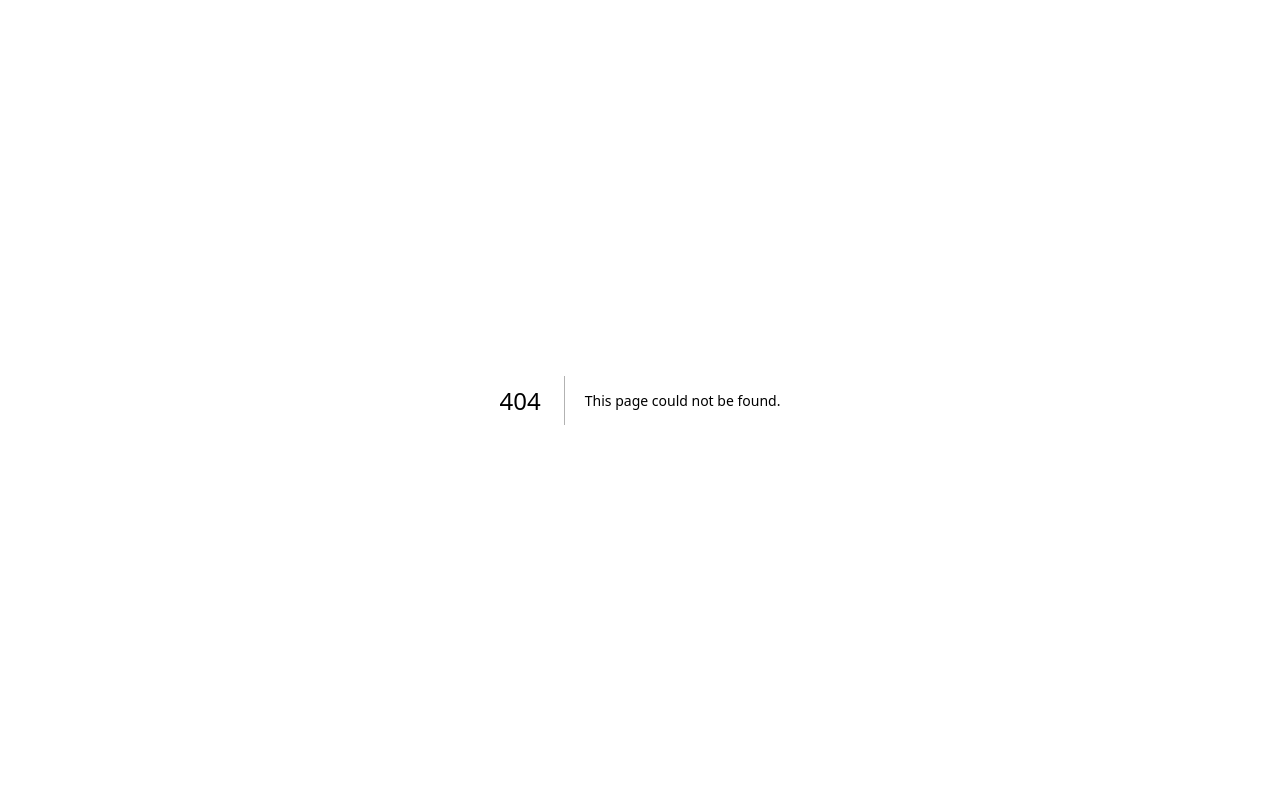
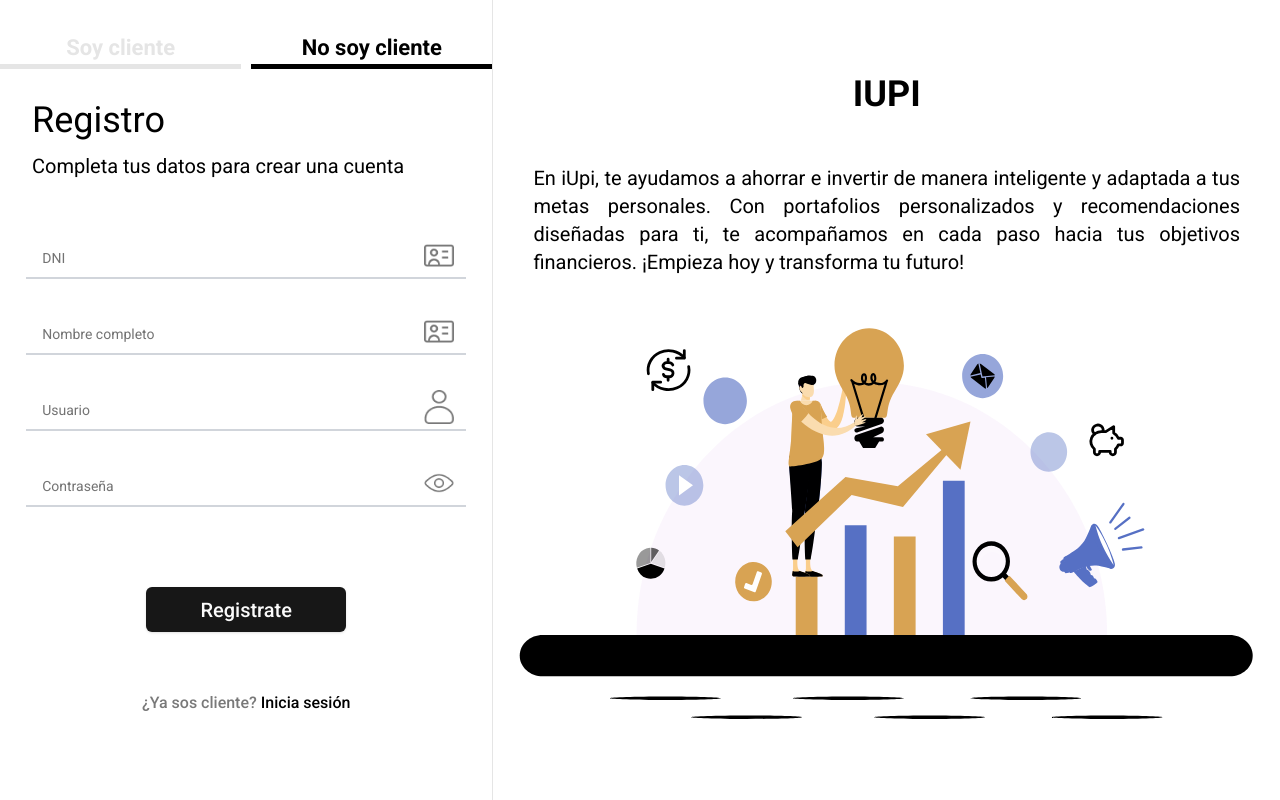
Before and after one commit to SoyIsabelMM/MVP-Planificaci-n-financiera, a Next.js app in the folder frontend/: page /signup in a window 1280 px wide. Before the commit this address had no page. Built offline with nearby package versions, Linux system fonts and the light colour scheme.

Commit message:
feat: crear componente Signup

```diff
--- /dev/null
+++ b/frontend/src/app/(landing)/signup/page.jsx
@@ -0,0 +1,7 @@
+import { SignupForm } from '@/components/SignupForm/SignupForm';
+
+function SigninPage() {
+  return <SignupForm />;
+}
+
+export default SigninPage;
--- a/frontend/src/components/CustomForm/CustomForm.jsx
+++ b/frontend/src/components/CustomForm/CustomForm.jsx
@@ -2,11 +2,10 @@
 import { useState } from 'react';
 import { Button } from '../ButtonCustom/ButtonCustom';
 import { CustomInput } from '../CustonInput/CustomInput';
-import { loginFields } from '@/constants/authFields';
-
-export const CustomForm = () => {
+import Link from 'next/link';
+export const CustomForm = ({ fields, nameBtn }) => {
   const [formData, setFormData] = useState(
-    loginFields.reduce((acc, field) => ({ ...acc, [field.name]: '' }), {})
+    fields.reduce((acc, field) => ({ ...acc, [field.name]: '' }), {})
   );
 
   const [errors, setErrors] = useState({});
@@ -20,7 +19,7 @@ export const CustomForm = () => {
   const validateForm = () => {
     const newErrors = {};
 
-    loginFields.forEach((field) => {
+    fields.forEach((field) => {
       if (
         field.name === 'email' &&
         !/\S+@\S+\.\S+/.test(formData[field.name])
@@ -51,7 +50,7 @@ export const CustomForm = () => {
       className="px-1 mt-[12%] flex flex-col  mb-[12%] w-full max-w-md mx-auto  "
       noValidate
     >
-      {loginFields.map((field) => (
+      {fields.map((field) => (
         <CustomInput
           key={field.id}
           label={field.label}
@@ -73,7 +72,7 @@ export const CustomForm = () => {
         type="submit"
         className="w-[200px] h-[45px] mt-[10%] mx-auto text-[20px] font-medium"
       >
-        Ingresar
+        <Link href="/dashboard">{nameBtn}</Link>
       </Button>
     </form>
   );
--- a/frontend/src/components/CustonInput/CustomInput.jsx
+++ b/frontend/src/components/CustonInput/CustomInput.jsx
@@ -22,7 +22,7 @@ export const CustomInput = ({
           {...props}
           tabIndex={tabIndex}
           className={cn(
-            'pl-4 pr-10 py-2 text-[17px] border-t-0 border-x-0 border-b-2 rounded-none',
+            'pl-4 pr-10 py-2 text-[17px] border-t-0 border-x-0 border-b-2 rounded-none mb-5',
             'focus:ring-0 focus:border-primary focus:outline-none',
             'transition-colors duration-200',
             error ? 'border-red-500' : 'border-gray-300',
--- a/frontend/src/components/LandingPage/LandingPage.jsx
+++ b/frontend/src/components/LandingPage/LandingPage.jsx
@@ -1,10 +1,44 @@
+'use client';
 import React from 'react';
 import Banner from '../../../public/image/banner';
+import style from '@/styles/content.module.css';
+import Link from 'next/link';
+import { usePathname } from 'next/navigation';
 
 function LandingPage({ children }) {
+  const pathname = usePathname();
+
+  const isSignin = pathname === '/signin';
+  const isSignup = pathname === '/signup';
+
   return (
     <div className="flex flex-col-reverse md:flex-row min-h-screen">
-      <div className="flex flex-1 md:flex-[2] w-full md:w-[400px] md:min-w-[400px] ">
+      <div className="flex flex-col flex-1 md:flex-[2] w-full md:w-[400px] md:min-w-[400px] ">
+        <div className={style.select}>
+          <div className={isSignin ? style.activated : style.disabled}>
+            <Link href="/signin">
+              <p
+                className={
+                  isSignin ? style.paragraphActivated : style.paragraphDisabled
+                }
+              >
+                Soy cliente
+              </p>
+            </Link>
+          </div>
+
+          <div className={isSignup ? style.activated : style.disabled}>
+            <Link href="/signup">
+              <p
+                className={
+                  isSignup ? style.paragraphActivated : style.paragraphDisabled
+                }
+              >
+                No soy cliente
+              </p>
+            </Link>
+          </div>
+        </div>
         {children}
       </div>
 
--- a/frontend/src/components/SigninForm/SigninForm.jsx
+++ b/frontend/src/components/SigninForm/SigninForm.jsx
@@ -1,25 +1,17 @@
 import style from '@/styles/content.module.css';
 import { CustomForm } from '../CustomForm/CustomForm';
+import { loginFields } from '@/constants/authFields';
+import Link from 'next/link';
 
 export const SigninForm = () => {
   return (
     <div className={style.content}>
-      <div className={style.select}>
-        <div className={style.activated}>
-          <p className={style.paragraphActivated}>Soy cliente</p>
-        </div>
-
-        <div className={style.disabled}>
-          <p className={style.paragraphDisabled}> No soy cliente</p>
-        </div>
-      </div>
-
       <h2 className="text-4xl font-normal text-black ml-8 mb-3">Bienvenido</h2>
 
       <h4 className="text-xl font-normal text-black ml-8">
         Completa tus datos para ingresar
       </h4>
-      <CustomForm />
+      <CustomForm fields={loginFields} nameBtn="Ingresar" />
       <div className={style.contentOption}>
         <p className="font-medium text-base text-grayCustom mb-2">
           Si no tenés u olvidaste tu clave y/o usuario
@@ -30,7 +22,9 @@ export const SigninForm = () => {
       </div>
       <p className="font-medium text-base text-center text-wrap mb-8 text-grayCustom">
         ¿Aún no sos cliente?{' '}
-        <span className="text-black cursor-pointer">Crear usuario</span>
+        <Link href="/signup">
+          <span className="text-black cursor-pointer">Crear usuario</span>
+        </Link>
       </p>
     </div>
   );
--- /dev/null
+++ b/frontend/src/components/SignupForm/SignupForm.jsx
@@ -0,0 +1,24 @@
+import style from '@/styles/content.module.css';
+import { CustomForm } from '../CustomForm/CustomForm';
+import { registerFields } from '@/constants/authFields';
+import Link from 'next/link';
+
+export const SignupForm = () => {
+  return (
+    <div className={style.content}>
+      <h2 className="text-4xl font-normal text-black ml-8 mb-3">Registro</h2>
+
+      <h4 className="text-xl font-normal text-black ml-8">
+        Completa tus datos para crear una cuenta
+      </h4>
+      <CustomForm fields={registerFields} nameBtn="Registrate" />
+
+      <p className="font-medium text-base text-center text-wrap mb-8 text-grayCustom">
+        ¿Ya sos cliente?{' '}
+        <Link href="/signin">
+          <span className="text-black cursor-pointer">Inicia sesión</span>
+        </Link>
+      </p>
+    </div>
+  );
+};
--- a/frontend/src/constants/authFields.js
+++ b/frontend/src/constants/authFields.js
@@ -30,3 +30,46 @@ export const loginFields = [
     autoComplete: 'dni',
   },
 ];
+
+export const registerFields = [
+  {
+    id: 'dniField',
+    name: 'dni',
+    type: 'text',
+    label: 'DNI',
+    placeholder: 'DNI',
+    icon: '/image/dni-icon.png',
+    tabindex: 1,
+    autoComplete: 'dni',
+  },
+  {
+    id: 'firstName',
+    name: 'firstName',
+    type: 'text',
+    label: 'Nombre completo',
+    placeholder: 'Nombre completo',
+    icon: '/image/dni-icon.png',
+    tabIndex: 2,
+    autoComplete: 'firstName',
+  },
+  {
+    id: 'emailField',
+    name: 'email',
+    type: 'email',
+    label: 'Correo electronico',
+    placeholder: 'Usuario',
+    icon: '/image/user-icon.png',
+    tabIndex: 3,
+    autoComplete: 'email',
+  },
+  {
+    id: 'passwordField',
+    name: 'password',
+    type: 'password',
+    placeholder: 'Contraseña',
+    label: 'Contraseña',
+    icon: '/image/eye-open-icon.png',
+    tabIndex: 4,
+    activeForgot: true,
+  },
+];
```
